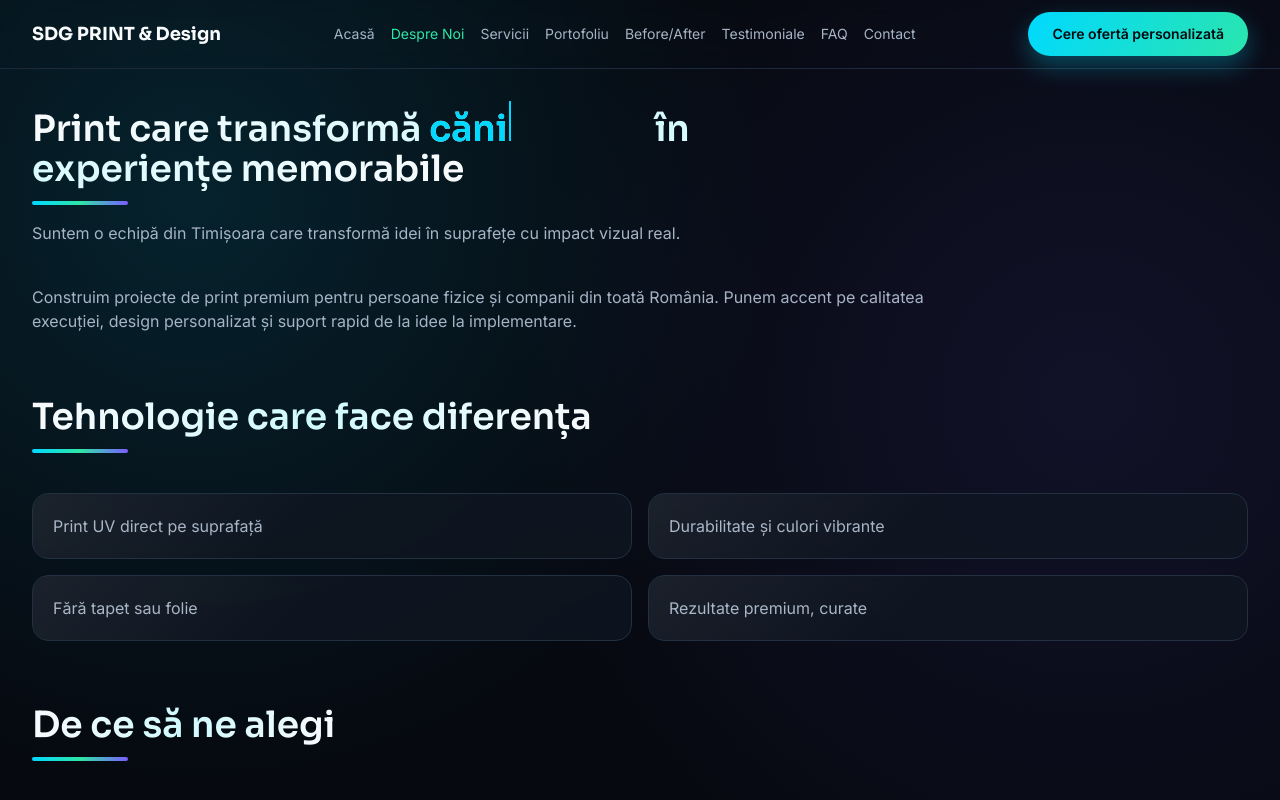
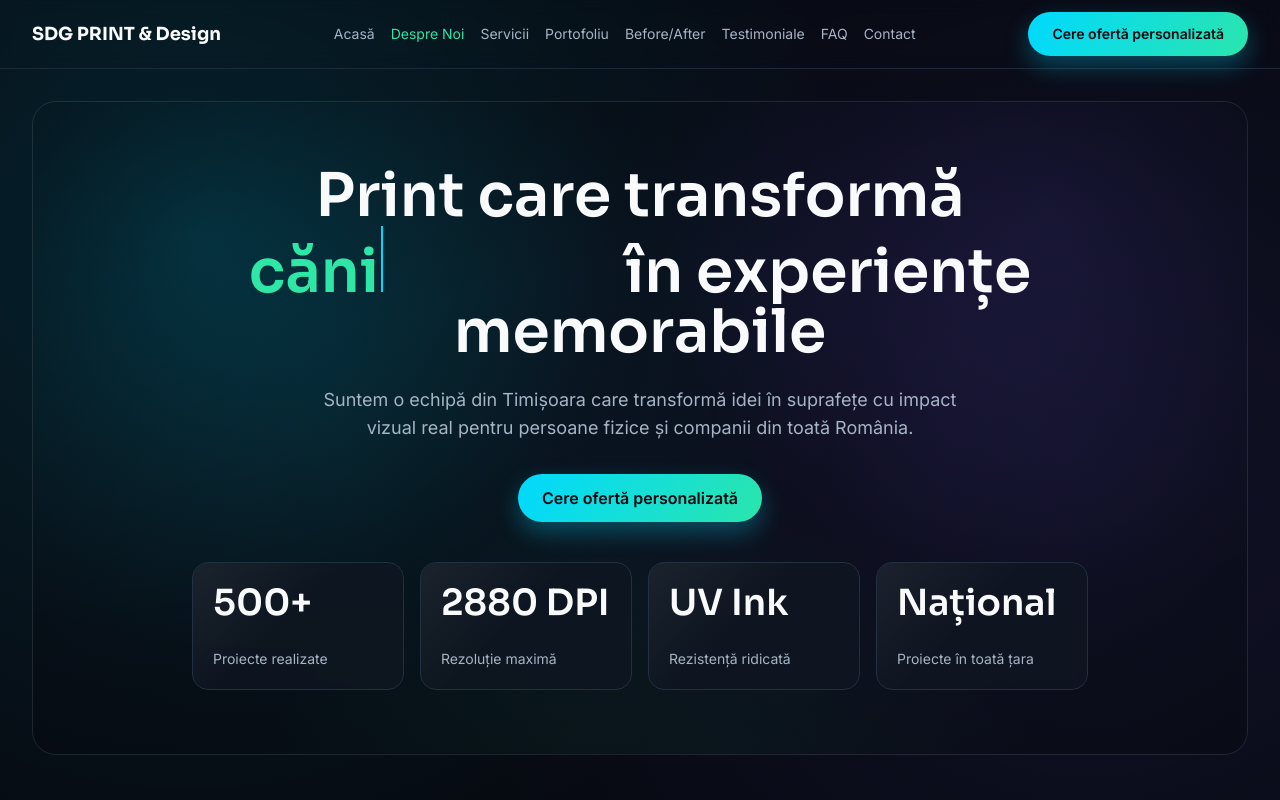
Before and after one commit to darius29/sdg-print, a Next.js app: page /despre-noi in a window 1280 px wide. Shown: the top 800 px of the page. Built offline with nearby package versions, Linux system fonts and the light colour scheme.

Commit message:
feat(about): redesign hero with animated loop and stat counters

```diff
--- a/app/despre-noi/page.tsx
+++ b/app/despre-noi/page.tsx
@@ -2,47 +2,20 @@ import type { Metadata } from 'next';
 import Image from 'next/image';
 import { CTASection } from '@/components/CTASection';
 import { SectionHeading } from '@/components/SectionHeading';
-import { TypeLoopWord } from '@/components/TypeLoopWord';
+import { AboutHero } from '@/components/AboutHero';
 import { canonical } from '@/lib/site';
 
 export const metadata: Metadata = {
   title: 'Despre Noi',
-  description: 'Povestea SDG PRINT & Design și tehnologia noastră de personalizare premium.',
+  description:
+    'Povestea SDG PRINT & Design și tehnologia noastră de personalizare premium.',
   alternates: { canonical: canonical('/despre-noi') },
 };
 
 export default function AboutPage() {
-  const heroWords = ['spații', 'tricouri', 'obiecte', 'căni', 'spații'];
-
   return (
     <>
-      <section className="section-container">
-        <div className="relative mb-10 max-w-3xl">
-          <span
-            className="bg-primary/10 pointer-events-none absolute -left-6 -top-6 h-20 w-20 rounded-full blur-2xl"
-            aria-hidden
-          />
-          <h1
-            className="relative font-heading text-3xl font-semibold md:text-4xl"
-            aria-label="Print care transformă spații în experiențe memorabile"
-          >
-            <span className="bg-gradient-to-r from-text via-cyan-100 to-text bg-clip-text text-transparent">
-              Print care transformă{' '}
-              <span className="inline-block text-primary">
-                <TypeLoopWord words={heroWords} />
-              </span>{' '}
-              în experiențe memorabile
-            </span>
-          </h1>
-          <div className="bg-primary/20 relative mt-3 h-1 w-24 overflow-hidden rounded" aria-hidden>
-            <span className="absolute inset-0 bg-gradient-to-r from-primary via-accent to-primary-2" />
-          </div>
-          <p className="mt-4 text-muted">
-            Suntem o echipă din Timișoara care transformă idei în suprafețe cu impact vizual real.
-          </p>
-        </div>
-        <p className="max-w-4xl text-muted">Construim proiecte de print premium pentru persoane fizice și companii din toată România. Punem accent pe calitatea execuției, design personalizat și suport rapid de la idee la implementare.</p>
-      </section>
+      <AboutHero />
 
       <section className="section-container">
         <SectionHeading title="Tehnologie care face diferența" />
@@ -68,12 +41,22 @@ export default function AboutPage() {
         <SectionHeading title="Galerie echipamente & proces" />
         <div className="grid gap-5 md:grid-cols-3">
           {[1, 2, 3].map((img) => (
-            <Image key={img} src={`/images/process/process-${img}.svg`} alt={`Proces ${img}`} width={700} height={500} className="card-premium h-60 w-full object-cover" />
+            <Image
+              key={img}
+              src={`/images/process/process-${img}.svg`}
+              alt={`Proces ${img}`}
+              width={700}
+              height={500}
+              className="card-premium h-60 w-full object-cover"
+            />
           ))}
         </div>
       </section>
 
-      <CTASection title="Vrei să discutăm proiectul tău?" description="Suntem gata să îți propunem cea mai bună soluție de print personalizat." />
+      <CTASection
+        title="Vrei să discutăm proiectul tău?"
+        description="Suntem gata să îți propunem cea mai bună soluție de print personalizat."
+      />
     </>
   );
 }
--- /dev/null
+++ b/components/AboutHero.tsx
@@ -0,0 +1,120 @@
+'use client';
+
+import Link from 'next/link';
+import { CountUp } from '@/components/CountUp';
+import { TypeLoopWord } from '@/components/TypeLoopWord';
+import { useInViewOnce } from '@/hooks/useInViewOnce';
+
+const HERO_WORDS = ['spații', 'tricouri', 'obiecte', 'căni', 'spații'];
+const COUNT_DURATION_MS = 1500;
+
+const stats = [
+  {
+    value: '500+',
+    label: 'Proiecte realizate',
+    animated: true,
+    end: 500,
+    suffix: '+',
+  },
+  {
+    value: '2880 DPI',
+    label: 'Rezoluție maximă',
+    animated: true,
+    end: 2880,
+    suffix: ' DPI',
+  },
+  {
+    value: 'UV Ink',
+    label: 'Rezistență ridicată',
+    animated: false,
+  },
+  {
+    value: 'Național',
+    label: 'Proiecte în toată țara',
+    animated: false,
+  },
+] as const;
+
+export function AboutHero() {
+  const { ref, isInView } = useInViewOnce<HTMLDivElement>({ threshold: 0.25 });
+
+  return (
+    <section className="section-container">
+      <div className="from-surface-2/80 via-surface/85 relative overflow-hidden rounded-3xl border border-white/10 bg-gradient-to-b to-bg p-8 shadow-[var(--shadow-md)] md:p-12 lg:p-16">
+        <div
+          className="pointer-events-none absolute inset-0"
+          aria-hidden
+          style={{
+            background:
+              'radial-gradient(circle at 14% 20%, rgba(0,217,255,0.15), transparent 36%), radial-gradient(circle at 84% 18%, rgba(122,92,255,0.15), transparent 34%), radial-gradient(circle at 50% 120%, rgba(46,230,166,0.10), transparent 42%)',
+          }}
+        />
+        <div
+          className="pointer-events-none absolute inset-0 bg-[radial-gradient(ellipse_at_center,transparent_35%,rgba(6,9,16,0.52)_100%)]"
+          aria-hidden
+        />
+        <div
+          className="pointer-events-none absolute inset-0 opacity-[0.06]"
+          aria-hidden
+          style={{
+            backgroundImage:
+              'radial-gradient(rgba(255,255,255,0.9)_0.45px,transparent_0.45px)',
+            backgroundSize: '3px 3px',
+          }}
+        />
+
+        <div className="relative mx-auto max-w-4xl text-center">
+          <h1
+            className="font-heading text-4xl font-semibold leading-tight md:text-5xl lg:text-6xl"
+            aria-label="Print care transformă spații în experiențe memorabile"
+          >
+            Print care transformă{' '}
+            <span className="inline-block text-accent" aria-hidden="true">
+              <TypeLoopWord words={HERO_WORDS} />
+            </span>{' '}
+            în experiențe memorabile
+          </h1>
+
+          <p className="mx-auto mt-6 max-w-2xl text-base text-muted md:text-lg">
+            Suntem o echipă din Timișoara care transformă idei în suprafețe cu
+            impact vizual real pentru persoane fizice și companii din toată
+            România.
+          </p>
+
+          <Link href="/contact" className="btn-primary mt-8">
+            Cere ofertă personalizată
+          </Link>
+
+          <div
+            ref={ref}
+            className="mt-10 grid grid-cols-1 gap-4 sm:grid-cols-2 lg:grid-cols-4"
+          >
+            {stats.map((stat) => (
+              <article
+                key={stat.label}
+                tabIndex={0}
+                className="card-premium focus-ring hover:border-primary/40 flex h-full min-h-32 flex-col justify-between p-5 text-left"
+              >
+                <p className="font-heading text-3xl font-semibold text-text md:text-4xl">
+                  {stat.animated ? (
+                    <>
+                      <CountUp
+                        end={stat.end}
+                        durationMs={COUNT_DURATION_MS}
+                        startAnimation={isInView}
+                      />
+                      {stat.suffix}
+                    </>
+                  ) : (
+                    stat.value
+                  )}
+                </p>
+                <p className="mt-2 text-sm text-muted">{stat.label}</p>
+              </article>
+            ))}
+          </div>
+        </div>
+      </div>
+    </section>
+  );
+}
--- /dev/null
+++ b/components/CountUp.tsx
@@ -0,0 +1,59 @@
+'use client';
+
+import { useEffect, useRef, useState } from 'react';
+
+interface CountUpProps {
+  end: number;
+  durationMs?: number;
+  startAnimation: boolean;
+}
+
+export function CountUp({
+  end,
+  durationMs = 1500,
+  startAnimation,
+}: CountUpProps) {
+  const [value, setValue] = useState(0);
+  const hasAnimated = useRef(false);
+
+  useEffect(() => {
+    if (!startAnimation || hasAnimated.current) {
+      return;
+    }
+
+    hasAnimated.current = true;
+
+    if (typeof window === 'undefined') {
+      setValue(end);
+      return;
+    }
+
+    const mediaQuery = window.matchMedia('(prefers-reduced-motion: reduce)');
+    if (mediaQuery.matches) {
+      setValue(end);
+      return;
+    }
+
+    const animationStart = performance.now();
+    let frameId = 0;
+
+    const animate = (timestamp: number) => {
+      const elapsed = timestamp - animationStart;
+      const progress = Math.min(elapsed / durationMs, 1);
+      const eased = 1 - (1 - progress) * (1 - progress);
+      setValue(Math.round(end * eased));
+
+      if (progress < 1) {
+        frameId = window.requestAnimationFrame(animate);
+      } else {
+        setValue(end);
+      }
+    };
+
+    frameId = window.requestAnimationFrame(animate);
+
+    return () => window.cancelAnimationFrame(frameId);
+  }, [durationMs, end, startAnimation]);
+
+  return <>{value}</>;
+}
--- a/components/TypeLoopWord.tsx
+++ b/components/TypeLoopWord.tsx
@@ -1,7 +1,7 @@
 'use client';
 
+import type { CSSProperties } from 'react';
 import { useEffect, useMemo, useState } from 'react';
-import type { CSSProperties } from 'react';
 
 interface TypeLoopWordProps {
   words: string[];
@@ -9,6 +9,7 @@ interface TypeLoopWordProps {
   deletingSpeedMs?: number;
   pauseMs?: number;
   className?: string;
+  caretClassName?: string;
 }
 
 export function TypeLoopWord({
@@ -17,6 +18,7 @@ export function TypeLoopWord({
   deletingSpeedMs = 50,
   pauseMs = 1000,
   className,
+  caretClassName,
 }: TypeLoopWordProps) {
   const [wordIndex, setWordIndex] = useState(0);
   const [displayedWord, setDisplayedWord] = useState(words[0] ?? '');
@@ -25,10 +27,6 @@ export function TypeLoopWord({
   const [prefersReducedMotion, setPrefersReducedMotion] = useState(false);
 
   useEffect(() => {
-    if (typeof window === 'undefined') {
-      return;
-    }
-
     const media = window.matchMedia('(prefers-reduced-motion: reduce)');
     const updatePreference = () => setPrefersReducedMotion(media.matches);
 
@@ -64,7 +62,10 @@ export function TypeLoopWord({
     const stepTimer = window.setTimeout(
       () => {
         if (isDeleting) {
-          const nextDisplay = currentWord.slice(0, displayedWord.length - 1);
+          const nextDisplay = currentWord.slice(
+            0,
+            Math.max(displayedWord.length - 1, 0),
+          );
           setDisplayedWord(nextDisplay);
 
           if (nextDisplay.length === 0) {
@@ -97,11 +98,12 @@ export function TypeLoopWord({
   ]);
 
   const longestWordLength = useMemo(
-    () => words.reduce((maxLength, word) => Math.max(maxLength, word.length), 0),
+    () =>
+      words.reduce((maxLength, word) => Math.max(maxLength, word.length), 0),
     [words],
   );
 
-  const currentWord = prefersReducedMotion ? words[0] ?? '' : displayedWord;
+  const currentWord = prefersReducedMotion ? (words[0] ?? '') : displayedWord;
 
   return (
     <span
@@ -111,7 +113,10 @@ export function TypeLoopWord({
     >
       <span>{currentWord}</span>
       {!prefersReducedMotion ? (
-        <span className="ml-0.5 h-[1.1em] w-[2px] animate-type-caret bg-primary" aria-hidden="true" />
+        <span
+          className={`animate-type-caret ml-0.5 h-[1.1em] w-[2px] ${caretClassName ?? 'bg-primary'}`.trim()}
+          aria-hidden="true"
+        />
       ) : null}
     </span>
   );
--- /dev/null
+++ b/hooks/useInViewOnce.ts
@@ -0,0 +1,38 @@
+'use client';
+
+import { useEffect, useRef, useState } from 'react';
+
+interface UseInViewOnceOptions {
+  rootMargin?: string;
+  threshold?: number;
+}
+
+export function useInViewOnce<T extends HTMLElement>({
+  rootMargin = '0px 0px -10% 0px',
+  threshold = 0.2,
+}: UseInViewOnceOptions = {}) {
+  const ref = useRef<T | null>(null);
+  const [isInView, setIsInView] = useState(false);
+
+  useEffect(() => {
+    if (!ref.current || isInView) {
+      return;
+    }
+
+    const observer = new IntersectionObserver(
+      ([entry]) => {
+        if (entry.isIntersecting) {
+          setIsInView(true);
+          observer.disconnect();
+        }
+      },
+      { rootMargin, threshold },
+    );
+
+    observer.observe(ref.current);
+
+    return () => observer.disconnect();
+  }, [isInView, rootMargin, threshold]);
+
+  return { ref, isInView };
+}
```
